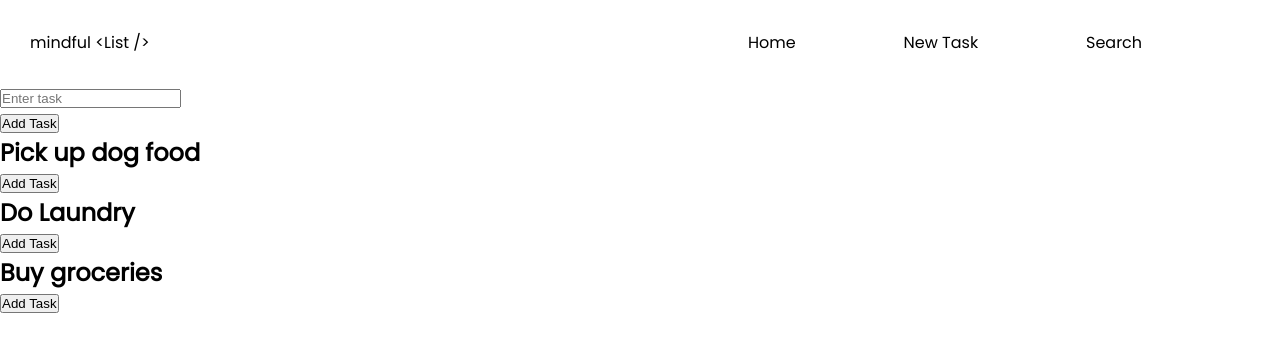
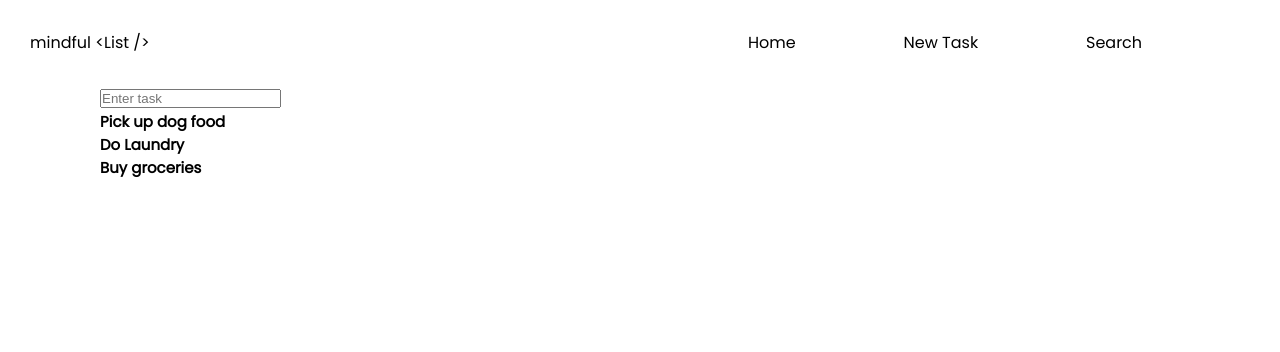
Before and after one commit to jerednav/mindful-list, a React (Create React App) app: page / in a window 1280 px wide. Shown: the top 352 px of the page. Built offline with nearby package versions, Linux system fonts and the light colour scheme.

Commit message:
Edited tasks layout

```diff
--- a/src/components/pages/TaskForm.css
+++ b/src/components/pages/TaskForm.css
@@ -0,0 +1,3 @@
+form {
+  padding: 0px 100px;
+}
--- a/src/components/pages/TaskForm.js
+++ b/src/components/pages/TaskForm.js
@@ -29,9 +29,6 @@ const TaskForm = (props) => {
           onChange={titleChangeHandler}
         />
       </div>
-      <div className='new-task-action'>
-        <button type='submit'>Add Task</button>
-      </div>
     </form>
   );
 };
--- a/src/components/pages/TaskItem.js
+++ b/src/components/pages/TaskItem.js
@@ -13,7 +13,6 @@ const TaskItem = (props) => {
   return (
     <div className='task-items'>
       <h2>{title}</h2>
-      <button onClick={clickHandler}> Add Task</button>
     </div>
   );
 };
--- /dev/null
+++ b/src/components/pages/Tasks.css
@@ -0,0 +1,4 @@
+.tasks {
+  padding: 0px 100px;
+  font-size: 10px;
+}
--- a/src/components/pages/Tasks.js
+++ b/src/components/pages/Tasks.js
@@ -1,9 +1,10 @@
 import React from "react";
+import "./Tasks.css";
 import TaskItem from "./TaskItem";
 
 const Tasks = (props) => {
   return (
-    <div>
+    <div className='tasks'>
       <TaskItem title={props.items[0].title} />
       <TaskItem title={props.items[1].title} />
       <TaskItem title={props.items[2].title} />
```
